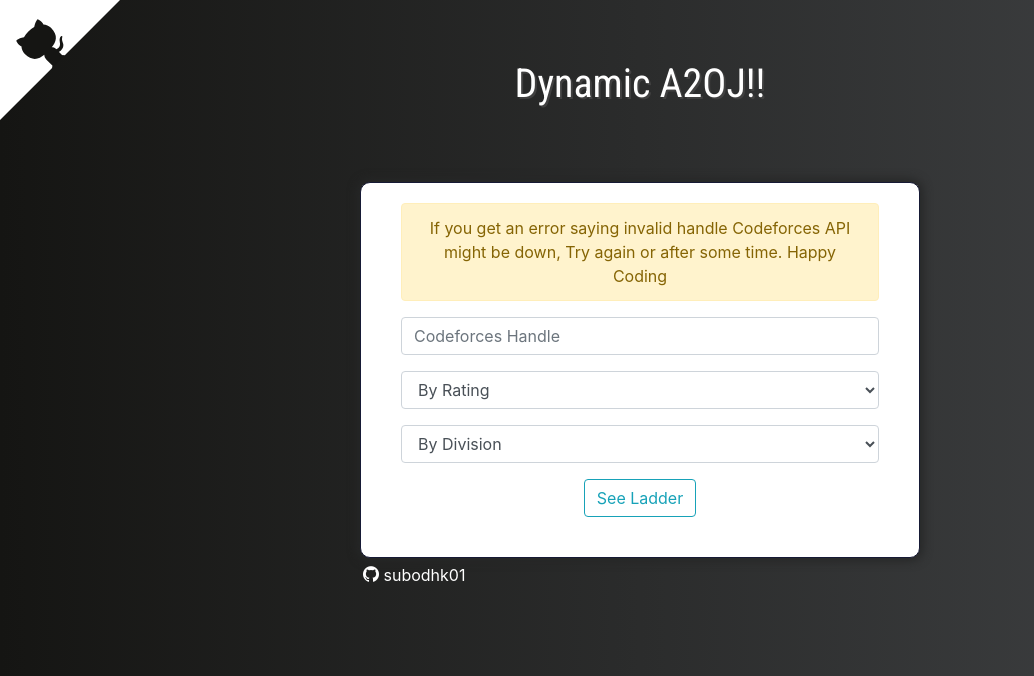
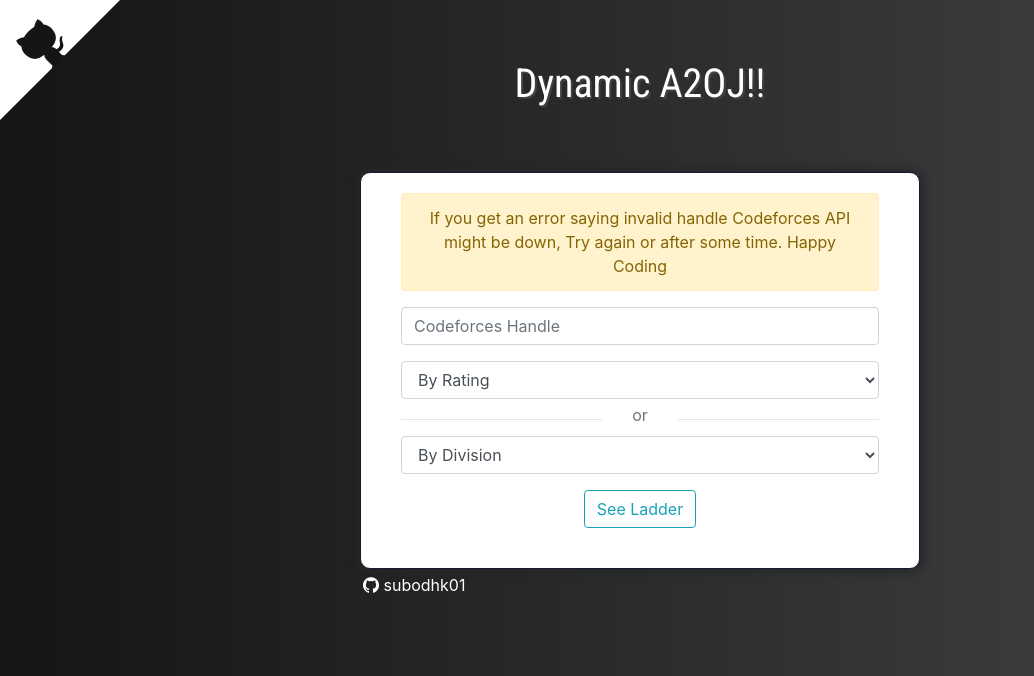
Before and after one commit to subodhk01/a2oj, a Django app: page / in a window 1280 px wide. Shown: the top 676 px of the page, without its empty margins (0-1034 px from the left). Run offline with Django 3.2, Linux system fonts and the light colour scheme; some libraries are stand-ins or nearby versions.

Commit message:
added "or" divider

```diff
--- a/templates/index.html
+++ b/templates/index.html
@@ -33,7 +33,7 @@
                     <div class="form-group">
                         <input class="form-control" name="handle" type="text" placeholder="Codeforces Handle" />
                     </div>
-                    <div class="form-group">
+                    <div class="form-group mb-1">
                         <select class="form-control" name="rating" placeholder="Selec Division">
                             <option value="0" selected>By Rating</option>
                             <option value="1">Codeforces Rating < 1300</option>
@@ -48,6 +48,11 @@
                             <option value="10">2100 <= Codeforces Rating <= 2199</option>
                             <option value="11">Codeforces Rating >= 2200</option>
                         </select>
+                    </div>
+                    <div class="row">
+                        <div class="col"><hr></div>
+                        <div class="col-auto text-muted">or</div>
+                        <div class="col"><hr></div>
                     </div>
                     <div class="form-group">
                         <select class="form-control" name="div" placeholder="Selec Division">
```
